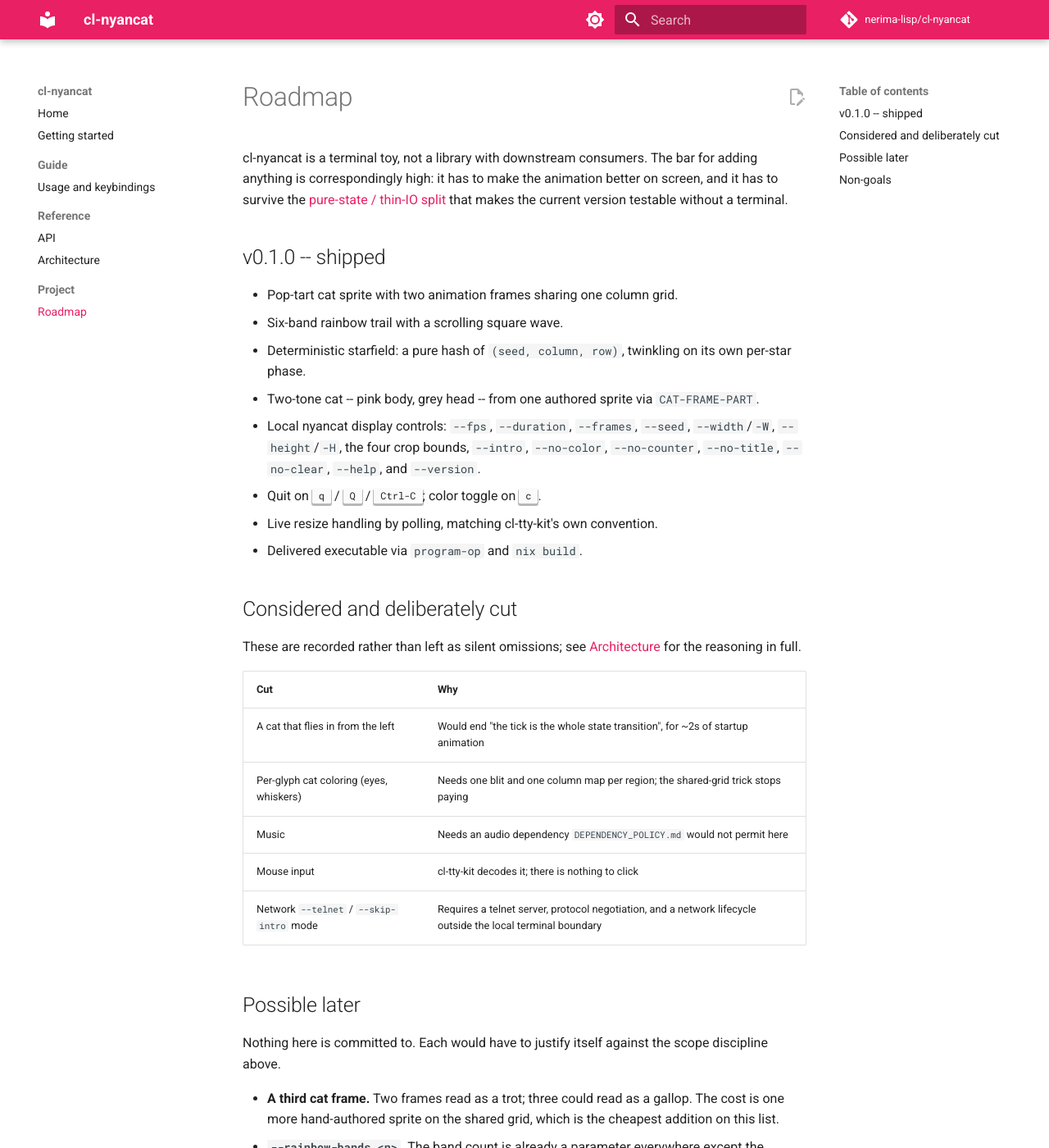
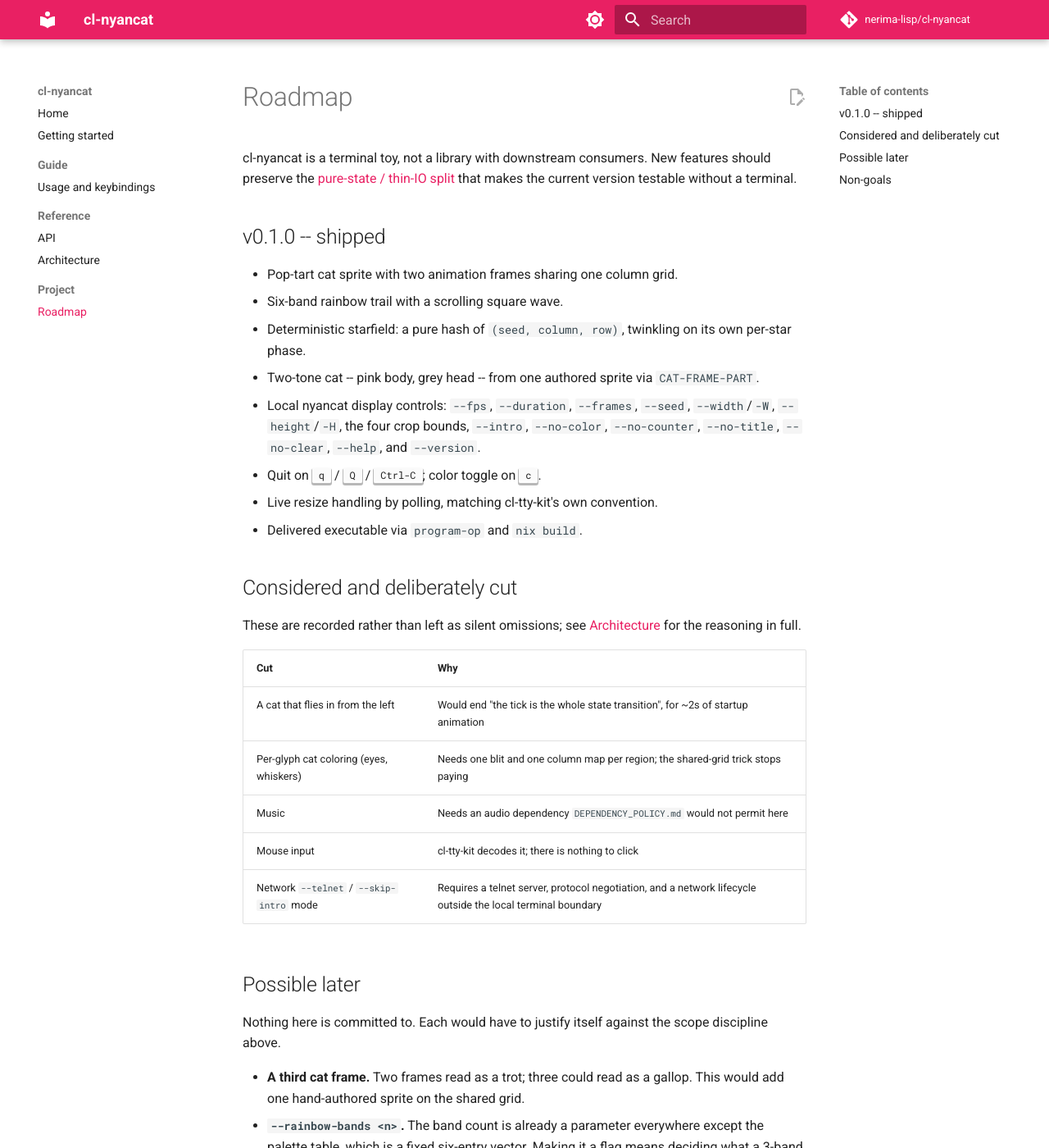
Before and after one commit to nerima-lisp/cl-nyancat, an MkDocs documentation site: the page built from docs/src/project/roadmap.md, in a window 1280 px wide and 1400 px high. Shown: the whole window at 82% size. Built offline with MkDocs 1.6.1 and Material for MkDocs 9.7.7, drawn with Linux system fonts in a browser that asks for light colours; comment, search, counter and statistics services are not loaded.

Commit message:
Trim subjective project prose

```diff
--- a/docs/src/project/roadmap.md
+++ b/docs/src/project/roadmap.md
@@ -1,8 +1,7 @@
 # Roadmap
 
-cl-nyancat is a terminal toy, not a library with downstream consumers. The bar
-for adding anything is correspondingly high: it has to make the animation
-better on screen, and it has to survive the
+cl-nyancat is a terminal toy, not a library with downstream consumers. New
+features should preserve the
 [pure-state / thin-IO split](../reference/architecture.md#pure-state-thin-io)
 that makes the current version testable without a terminal.
 
@@ -43,8 +42,7 @@ Nothing here is committed to. Each would have to justify itself against the
 scope discipline above.
 
 - **A third cat frame.** Two frames read as a trot; three could read as a
-  gallop. The cost is one more hand-authored sprite on the shared grid, which
-  is the cheapest addition on this list.
+  gallop. This would add one hand-authored sprite on the shared grid.
 - **`--rainbow-bands <n>`.** The band count is already a parameter everywhere
   except the palette table, which is a fixed six-entry vector. Making it a flag
   means deciding what a 3-band or 12-band rainbow's colors are, which is a
```
Also changed, not shown: docs/src/reference/architecture.md (+2 -2 lines), 1 other file.
